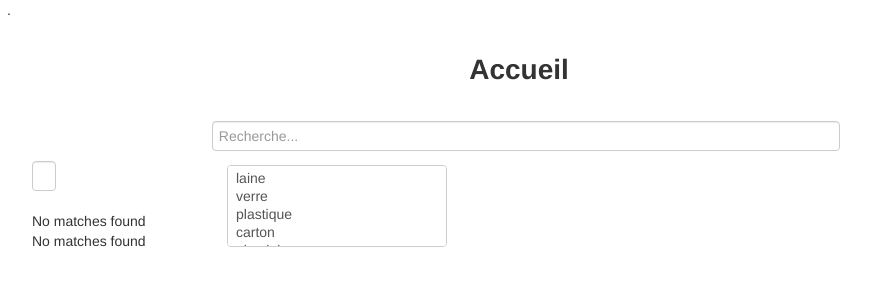
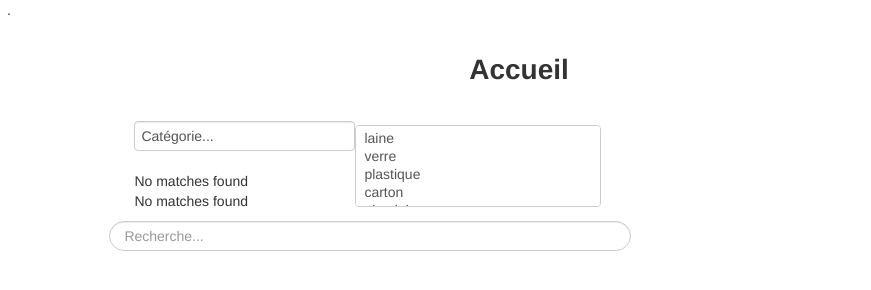
Before and after one commit to Pamplemousse/angularjs-e-dechet, a plain HTML site: page index.html in a window 1280 px wide. Shown: the whole page, without its empty margins (121-992 px from the left). Drawn offline with nearby package versions, Linux system fonts and the light colour scheme; some packages are replaced by stand-ins of ours; no server answers.

Commit message:
un peu de css

```diff
--- a/app/partials/list.html
+++ b/app/partials/list.html
@@ -1,13 +1,14 @@
 <h1>Accueil</h1>
 
+<div class="filters">
+    <select class='categoryFilter' ui-select2 id="e9" multiple='' ng-model='selectedCategories' ng-options="category.name for category in categories" ng-change="changeCategory()" placeholder="Catégorie..." ></select>
+    <input class='textualFilter search-query' type="text" ng-model="search.name" ng-change="changement()" placeholder="Recherche...">
+</div>
 
-<input class='filter' type="text" ng-model="search.name" placeholder="Recherche..." ng-change="changement()">
-
-<select ui-select2 id="e9" multiple='' ng-model='selectedCategories' ng-change="changeCategory()" ng-options="category.name for category in categories"></select>
-<ul>
+<ul class="unstyled">
     <li class="unstyled garbagesListElement" ng-repeat="garbage in garbages | filter:search | categoryFilter:cleanSelectedCategories"  ng-click="goTo(garbage._id.$oid)">
-  <div class="garbageName">{{garbage.name}}</div>
-  </li>
+        <div class="garbageName">{{garbage.name}}</div>
+    </li>
 </ul>
 
 <!-- <button ng-click="testAjout()"> AJOUT DES DATAS </button> -->
--- a/ressources/todo.css
+++ b/ressources/todo.css
@@ -23,8 +23,15 @@ li:hover {
   padding: 1%;
 }
 
-.filter {
+.filters {
+  width: 80%;
+  margin : 0% 10% 2% 10%;
+}
+
+.textualFilter {
   width: 60%;
-  margin-right: 20%;
-  margin-left: 20%;
 }
+
+.categoryFilter {
+  width: 30%;
+}
```
Also changed, not shown: index.html (+0 -9 lines).
